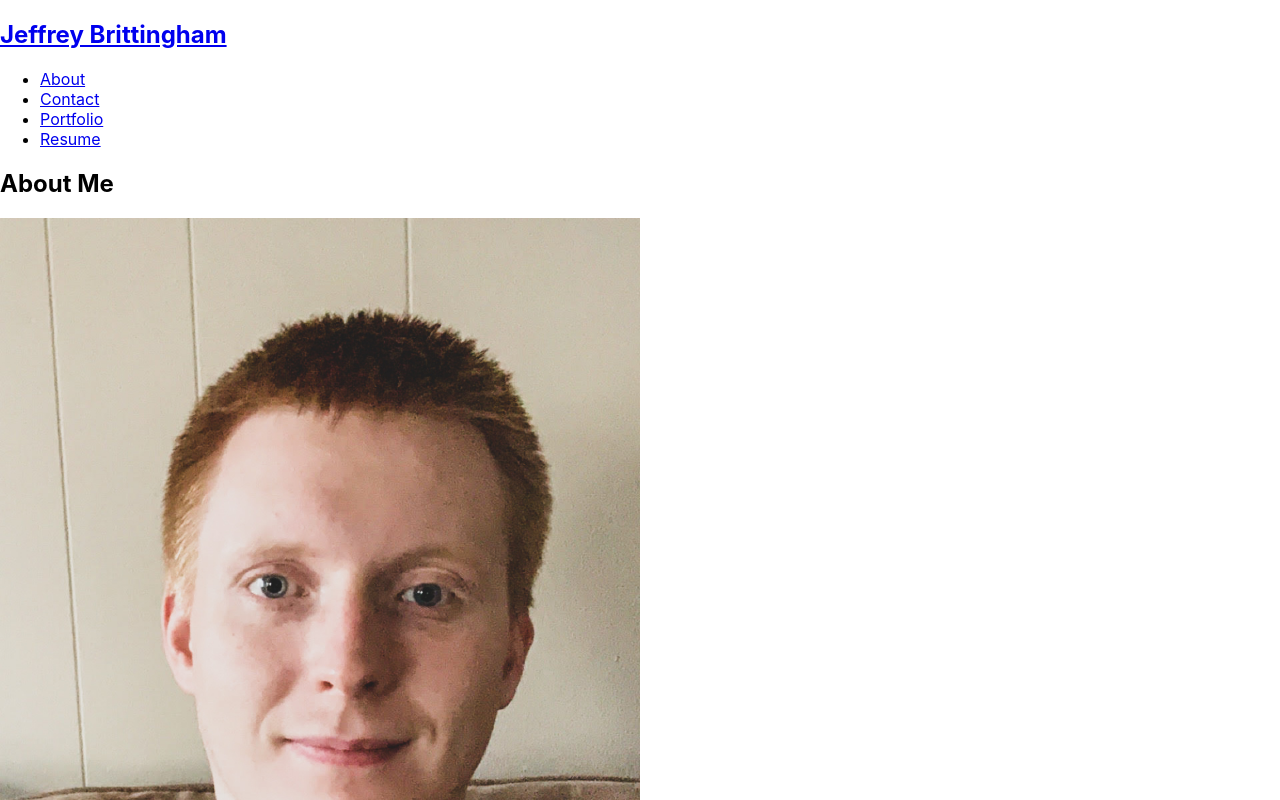
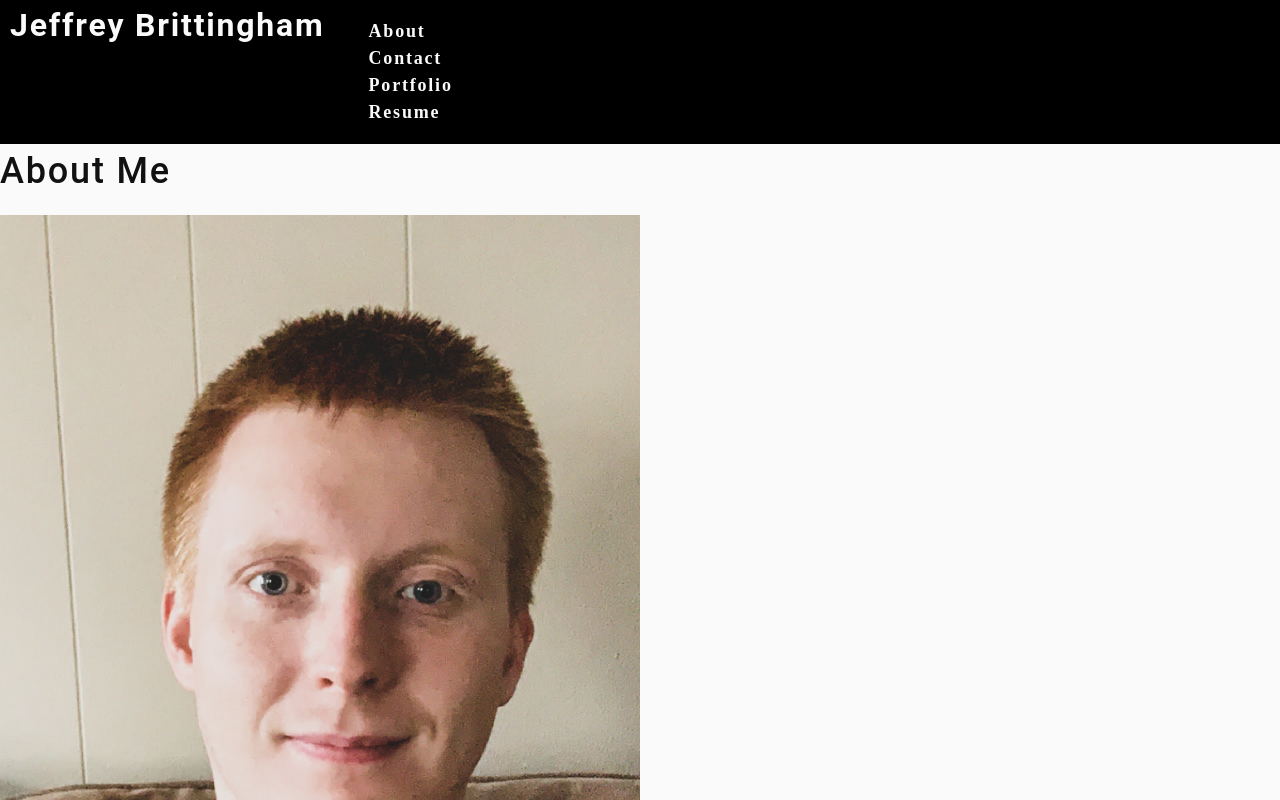
Before and after one commit to JBGinger/ChallengeTwenty.Jeffs-React-Portfolio, a React (Create React App) app: page / in a window 1280 px wide. Shown: the top 800 px of the page. Built offline with nearby package versions, Linux system fonts and the light colour scheme.

Commit message:
Updated css styles

```diff
--- a/package.json
+++ b/package.json
@@ -6,7 +6,9 @@
     "@testing-library/jest-dom": "^5.16.1",
     "@testing-library/react": "^12.1.2",
     "@testing-library/user-event": "^13.5.0",
+    "bootstrap": "^5.1.3",
     "react": "^17.0.2",
+    "react-bootstrap": "^2.1.1",
     "react-dom": "^17.0.2",
     "react-scripts": "5.0.0",
     "web-vitals": "^2.1.3"
--- a/src/App.js
+++ b/src/App.js
@@ -1,6 +1,12 @@
 import React from "react";
 import PageContainer from "./components/PageContainer";
+import Footer from "./components/Footer";
 
-const App = () => <PageContainer />;
+const App = () => (
+    <div>
+        <PageContainer />
+        <Footer />
+    </div>
+);
 
 export default App;
--- a/src/components/Footer.js
+++ b/src/components/Footer.js
@@ -1,9 +1,28 @@
 import React from 'react';
+import Github from '../assets/misc-images/github.png';
+import LinkedIn from '../assets/misc-images/linkedin.png';
+import Stackoverflow from '../assets/misc-images/stack-overflow.png'
 
 const Footer = () => (
-    <div>
-
-    </div>
+    <footer>
+        <section>
+            <div>
+                <a href='https://github.com/JBGinger'>
+                    <img src={Github} alt="Github logo" />
+                </a>
+            </div>
+            <div>
+                <a href='https://www.linkedin.com/'>
+                    <img src={LinkedIn} alt="LinkedIn logo" />
+                </a>
+            </div>
+            <div>
+                <a href='https://stackoverflow.com/'>
+                    <img src={Stackoverflow} alt="Stackoverflow logo" />
+                </a>
+            </div>
+        </section>
+    </footer>
 )
 
 export default Footer;
--- a/src/index.css
+++ b/src/index.css
@@ -1,4 +1,304 @@
+main {
+  margin: 0 auto;
+  max-width: 90%;
+  padding: 50px 30px;
+}
+:root {
+  --primary: #8c54ff;
+  --secondary: #f3a847;
+  --tertiary: #b12704;
+  --light: #fafafa;
+  --dark: #000000;
+  --darker: #111111;
+  --error: rgb(228, 46, 1);
+  --spacing-one: calc(1rem * 0.5);
+  --spacing-two: calc(1rem);
+  --spacing-five: calc(2.5rem);
+}
+
+* {
+  box-sizing: border-box;
+}
+
+html,
 body {
+  min-height: 100%;
+}
+
+body {
+  margin: 0;
+  padding: 0;
+  font-weight: 600;
+  line-height: 1.5;
+  font-size: 18px;
+  letter-spacing: 0.1em;
+  background: var(--light);
+  color: var(--darker);
+  font-family: 'Poiret One', cursive;
+}
+
+h1,
+h2,
+h3,
+h4,
+h5,
+h6 {
+  font-family: 'Roboto', sans-serif;
+  font-weight: 500;
+  margin: 5px 0;
+  line-height: 1.25;
+}
+
+h1 {
+  font-size: 2.25rem;
+}
+
+h2 {
+  font-size: 2rem;
+}
+
+h3 {
+  font-size: 1.75rem;
+}
+
+h4 {
+  font-size: 1.5rem;
+}
+
+h5 {
+  font-size: 1.25rem;
+}
+
+h6 {
+  font-size: 1rem;
+}
+
+p {
+  font-size: 1.1rem;
+  margin-top: 0;
+}
+
+a {
+  color: var(--tertiary);
+  text-decoration: none;
+  font-weight: bold;
+}
+
+a:hover {
+  text-decoration: underline;
+}
+
+header {
+  background: var(--dark);
+}
+
+header a {
+  color: var(--light);
+}
+
+button {
+  font-size: 1rem;
+  text-decoration: none;
+  padding: 0.25rem 1rem;
+  border-radius: 0.5rem;
+  border: none;
+  outline: none;
+  cursor: pointer;
+  margin: 0 1px;
+  background-color: var(--secondary);
+}
+
+button:hover {
+  opacity: 0.8;
+}
+
+button[disabled] {
+  cursor: default;
+  opacity: 0.8;
+}
+
+img {
+  max-width: 100%;
+}
+
+span[role='img'] {
+  cursor: default;
+}
+
+form {
+  width: 40%;
+}
+
+input {
+  font-size: 1rem;
+  padding: 0.25rem;
+  border: 1px solid var(--dark);
+  outline: none;
+  border-radius: 3px;
+  transition: box-shadow 0.2s;
+}
+
+input:focus {
+  border: 1px solid var(--secondary);
+  box-shadow: 0 0 0.25rem rgba(0, 0, 0, 0.5);
+}
+
+li {
+  list-style: none;
+}
+
+nav a:hover {
+  text-decoration: none;
+}
+
+nav li {
+  cursor: pointer;
+}
+
+textarea {
+  width: 600px;
+  height: 120px;
+  border: 3px solid #cccccc;
+  padding: 5px;
+}
+
+.container {
+  width: 85%;
+  max-width: 1200px;
+  margin-left: auto;
+  margin-right: auto;
+}
+
+.flex-row {
+  display: flex;
+  flex-wrap: wrap;
+}
+
+.space-between {
+  justify-content: space-between;
+}
+
+.flex-end {
+  justify-content: flex-end;
+}
+
+.mx-1 {
+  margin-right: var(--spacing-one);
+  margin-left: var(--spacing-one);
+}
+
+.mx-2 {
+  margin-right: var(--spacing-two);
+  margin-left: var(--spacing-two);
+}
+
+.my-1 {
+  margin-top: var(--spacing-one);
+  margin-bottom: var(--spacing-one);
+}
+
+.my-2 {
+  margin-top: var(--spacing-two);
+  margin-bottom: var(--spacing-two);
+}
+
+.my-5 {
+  margin-top: var(--spacing-five);
+  margin-bottom: var(--spacing-five);
+}
+
+.px-1 {
+  padding-right: var(--spacing-one);
+  padding-left: var(--spacing-one);
+}
+
+.px-2 {
+  padding-right: var(--spacing-two);
+  padding-left: var(--spacing-two);
+}
+
+.py-1 {
+  padding-top: var(--spacing-one);
+  padding-bottom: var(--spacing-one);
+}
+
+.py-2 {
+  padding-top: var(--spacing-two);
+  padding-bottom: var(--spacing-two);
+}
+
+.card {
+  width: 25%;
+  text-align: center;
+}
+
+.img-thumbnail {
+  width: auto;
+  height: 300px;
+  margin-bottom: 50px;
+  cursor: pointer;
+}
+
+.modalBackdrop {
+  background: rgba(0, 0, 0, 0.65);
+  bottom: 0;
+  left: 0;
+  overflow: auto;
+  position: fixed;
+  right: 0;
+  top: 0;
+  z-index: 1;
+}
+
+.modalContainer {
+  background: var(--darker);
+  border-radius: 5px;
+  max-width: 100%;
+  margin: 50px auto;
+  padding: 15px;
+  width: 960px;
+}
+
+.modalTitle {
+  font-size: 18px;
+  font-weight: 600;
+  margin-bottom: 25px;
+}
+
+button {
+  background: var(--primary);
+  border: 0;
+  border-radius: 5px;
+  color: #fff;
+  cursor: pointer;
+  font-size: 16px;
+  font-weight: 600;
+  margin-bottom: 30px;
+  padding: 10px 15px;
+}
+
+a {
+  border-radius: 5px;
+  color: var(--primary);
+  font-weight: 600;
+  padding: 2px 4px;
+  margin-left: -2px;
+  margin-right: -2px;
+}
+
+.navActive {
+  color: var(--secondary);
+}
+
+
+
+
+
+
+
+
+
+/* body {
   margin: 0;
   font-family: -apple-system, BlinkMacSystemFont, 'Segoe UI', 'Roboto', 'Oxygen',
     'Ubuntu', 'Cantarell', 'Fira Sans', 'Droid Sans', 'Helvetica Neue',
@@ -10,4 +310,4 @@
 code {
   font-family: source-code-pro, Menlo, Monaco, Consolas, 'Courier New',
     monospace;
-}
+} */
```
Also changed, not shown: 1 other file (tests, documents, lock files or other folders).
